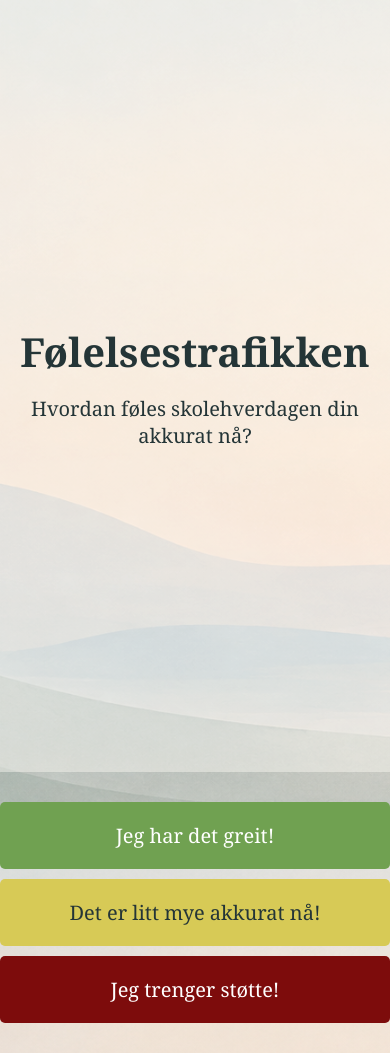
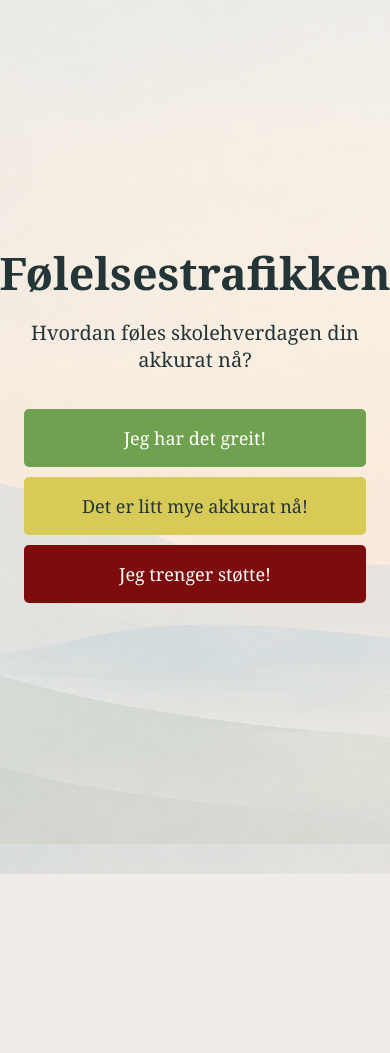
Before and after one commit to mbrauska-bit/folelsestrafikken2, a Node server app: page / in a window 390 px wide. After the commit the page ends 874 px from the top, so only its background shows below. Run offline with Node 20, Linux system fonts and the light colour scheme; some libraries are stand-ins or nearby versions.

Commit message:
Add changes please

```diff
--- a/public/css/index.css
+++ b/public/css/index.css
@@ -1,205 +1,348 @@
 * {
     box-sizing: border-box;
 }
+
 
 html,
 body {
     min-height: 100%;
 }
 
+
 body {
     margin: 0;
-    background: #dfe7e5 url("/img/background.png") center / cover fixed no-repeat;
+
+    background:
+        #dfe7e5
+        url("/img/background.png")
+        center / cover
+        fixed
+        no-repeat;
+
     color: #243537;
+
     font-family: Georgia, "Times New Roman", serif;
 }
 
 
-/* Main */
+
+/* MAIN */
 
 main {
-    min-height: calc(100vh - 72px);
-    display: grid;
-    place-content: center;
-    justify-items: center;
+    min-height: 100vh;
+
+    display: flex;
+    flex-direction: column;
+
+    justify-content: center;
+    align-items: center;
+
     gap: 1rem;
+
     padding: 3rem 1.5rem;
+
     text-align: center;
+
     background: rgba(255, 252, 245, 0.42);
 }
 
+
 h1 {
     margin: 0;
+
     font-size: clamp(2.5rem, 8vw, 5.5rem);
 }
 
+
 p {
     margin: 0;
+
     font-size: 1.25rem;
 }
 
 
-/* Traffic buttons */
+
+/* TRAFFIC BUTTONS */
 
 .trafikk {
     display: flex;
     flex-direction: column;
+
     gap: 10px;
+
+    width: 100%;
     max-width: 400px;
-    margin: 30px auto;
+
+    margin-top: 20px;
 }
 
+
 .trafikk button {
+    width: 100%;
+
     padding: 20px;
+
     font-size: 20px;
-    font-family: Georgia, "Times New Roman", serif;
+
+    font-family:
+        Georgia,
+        "Times New Roman",
+        serif;
+
     border: none;
+
     border-radius: 5px;
+
     cursor: pointer;
+
+    transition: transform 0.2s;
 }
+
 
 .green {
     background-color: #70A151;
+
     color: white;
 }
 
+
 .yellow {
     background-color: #D7CA56;
+
     color: #243537;
 }
 
+
 .red {
     background-color: #7D0C0C;
+
     color: white;
 }
+
 
 .trafikk button:hover {
     transform: scale(1.03);
 }
 
 
-/* Support choices */
+
+/* SUPPORT CHOICES */
 
 .stotte {
     display: none;
+
     flex-direction: column;
+
     gap: 10px;
 
+    width: calc(100% - 30px);
     max-width: 400px;
+
     margin: 30px auto;
+
     padding: 20px;
 
     text-align: center;
 
-    background-color: rgba(255, 252, 245, 0.8);
+    background-color:
+        rgba(255, 252, 245, 0.8);
+
     border-radius: 10px;
 }
 
+
 .stotte h2 {
     margin: 0 0 10px 0;
+
     font-size: 26px;
 }
 
+
 .stotte button {
     padding: 15px;
+
     font-size: 18px;
-    font-family: Georgia, "Times New Roman", serif;
+
+    font-family:
+        Georgia,
+        "Times New Roman",
+        serif;
 
     border: none;
+
     border-radius: 5px;
 
     background-color: #dfe7e5;
+
     color: #243537;
 
     cursor: pointer;
+
+    transition: transform 0.2s;
 }
+
 
 .stotte button:hover {
     transform: scale(1.03);
 }
 
 
-/* Result */
+
+/* RESULT */
 
 #resultat {
+    width: calc(100% - 30px);
+
     max-width: 400px;
+
     margin: 30px auto;
 }
 
 
-/* Message after making a choice */
+
+/* MESSAGE */
 
 .melding {
     padding: 20px;
 
     text-align: center;
 
-    background-color: rgba(255, 252, 245, 0.8);
+    background-color:
+        rgba(255, 252, 245, 0.8);
+
     border-radius: 10px;
 }
+
 
 .melding h2 {
     margin-top: 0;
 }
 
+
+.melding h3 {
+    margin-top: 12px;
+    margin-bottom: 8px;
+}
+
+
 .melding p {
     margin-bottom: 15px;
 }
 
+
+
+/* MILJØARBEIDER / HELSESYKEPLEIER IMAGE */
+
+.melding > img {
+    display: block;
+
+    width: 100%;
+
+    max-width: 350px;
+
+    height: auto;
+
+    margin: 20px auto;
+
+    border-radius: 8px;
+}
+
+
+
+/* RÅDGIVER PROFILES */
+
 .radgiver-profiler {
     display: grid;
-    grid-template-columns: repeat(2, minmax(0, 1fr));
+
+    grid-template-columns:
+        repeat(2, minmax(0, 1fr));
+
     gap: 12px;
+
     margin: 20px 0;
 }
 
+
 .radgiver-profil {
     overflow: hidden;
+
     margin: 0;
+
     border-radius: 8px;
-    background: #dfe7e5;
+
+    background-color: #dfe7e5;
 }
+
 
 .radgiver-profil img {
     display: block;
+
     width: 100%;
+
     aspect-ratio: 1 / 1;
+
     object-fit: cover;
 }
 
+
 .radgiver-profil h3 {
     margin: 10px;
+
     font-size: 1rem;
 }
-.melding img {
-    display: block;
-    width: 100%;
-    max-width: 350px;
-    height: auto;
-    margin: 20px auto;
-    border-radius: 8px;
-}
+
+
+
+/* MESSAGE BUTTONS */
+
 .melding button {
     padding: 15px;
 
     font-size: 18px;
-    font-family: Georgia, "Times New Roman", serif;
+
+    font-family:
+        Georgia,
+        "Times New Roman",
+        serif;
 
     border: none;
+
     border-radius: 5px;
 
     background-color: #dfe7e5;
+
     color: #243537;
 
     cursor: pointer;
+
+    transition: transform 0.2s;
 }
+
 
 .melding button:hover {
     transform: scale(1.03);
 }
 
+
+
+/* MOBILE */
+
 @media (max-width: 480px) {
+
+    h1 {
+        font-size: 2.8rem;
+    }
+
+
+    .trafikk button {
+        font-size: 18px;
+
+        padding: 17px;
+    }
+
+
     .radgiver-profiler {
         grid-template-columns: 1fr;
     }
+
 }
--- a/views/index.ejs
+++ b/views/index.ejs
@@ -6,32 +6,54 @@
 <body>
 
     <main>
+
         <h1>Følelsestrafikken</h1>
-        <p>Hvordan føles skolehverdagen din akkurat nå?</p>
+
+        <p>
+            Hvordan føles skolehverdagen din akkurat nå?
+        </p>
+
+
+        <div class="trafikk">
+
+            <button class="green">
+                Jeg har det greit!
+            </button>
+
+            <button class="yellow">
+                Det er litt mye akkurat nå!
+            </button>
+
+            <button class="red">
+                Jeg trenger støtte!
+            </button>
+
+        </div>
+
     </main>
-
-    <div class="trafikk">
-        <button class="green">Jeg har det greit!</button>
-        <button class="yellow">Det er litt mye akkurat nå!</button>
-        <button class="red">Jeg trenger støtte!</button>
-    </div>
 
 
     <div class="stotte">
 
-        <h2>Hva ønsker du å gjøre?</h2>
+        <h2>
+            Hva ønsker du å gjøre?
+        </h2>
+
 
         <button class="miljoarbeider">
             Snakke med miljøarbeider
         </button>
 
+
         <button class="radgiver">
             Snakke med rådgiver
         </button>
 
+
         <button class="helsesykepleier">
             Snakke med helsesykepleier
         </button>
+
 
         <button class="ingen-kontakt">
             Jeg vil ikke kontakte noen akkurat nå
```
Also changed, not shown: public/js/script.js (+76 -18 lines).
